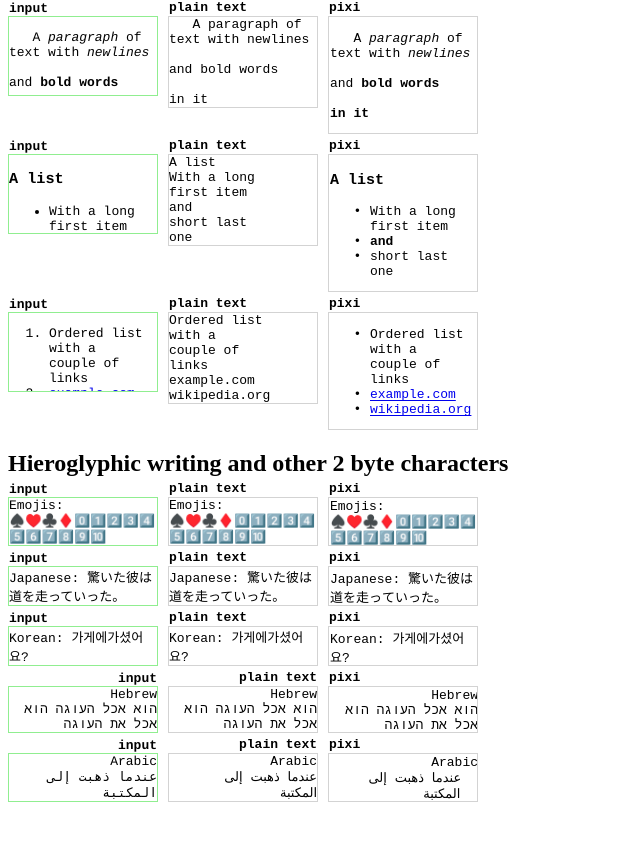
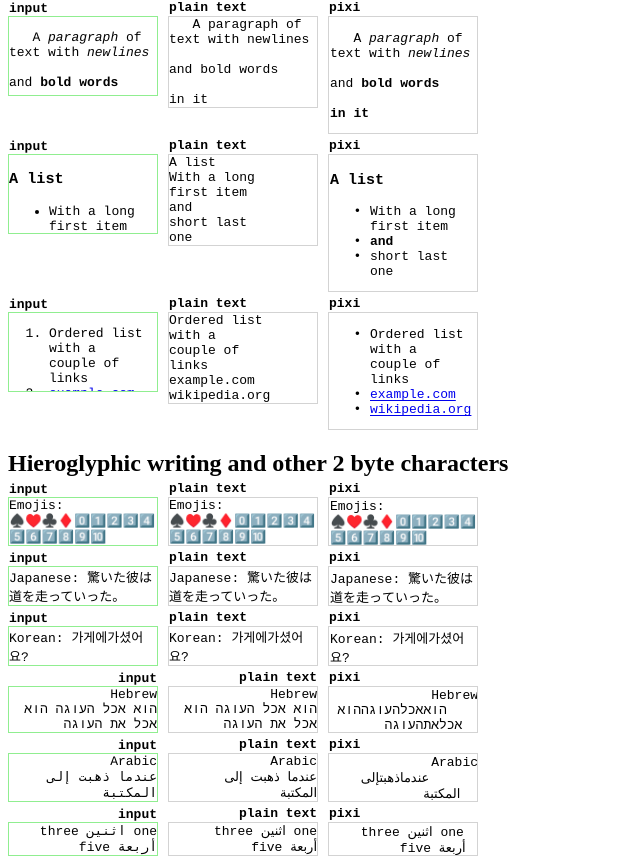
Before and after one commit to dvdvdmt/lines-of-rendered-text, a website built with Parcel: page src/index.html in a window 1280 px wide. Shown: the part 1368-2232 px from the top of the page, without its empty margins (0-640 px from the left). Before the commit the page ends 2178 px from the top, so only its background shows below. Built offline with nearby package versions, Linux system fonts and the light colour scheme.

Commit message:
Add rendered text to overcome the issues with RTL texts

```diff
--- a/src/index.html
+++ b/src/index.html
@@ -195,6 +195,12 @@ and <b>bold words</b>
       <pre class="output output--plain-text" dir="rtl">Plain text</pre>
       <pre class="output output--pixi">PixiJS</pre>
     </section>
+    <section class="example">
+      <!-- prettier-ignore -->
+      <div class="text text--small" contenteditable="true" dir='rtl'>one اثنين three أربعة five</div>
+      <pre class="output output--plain-text" dir="rtl">Plain text</pre>
+      <pre class="output output--pixi">PixiJS</pre>
+    </section>
     <script src="index.ts"></script>
   </body>
 </html>
--- a/src/index.ts
+++ b/src/index.ts
@@ -47,7 +47,7 @@ function initExample($example: HTMLElement) {
 }
 
 function createLiveText(block: ITextBlock) {
-  let result = new PIXI.LiveText(block.text, {
+  let result = new PIXI.LiveText(block.renderedText, {
     font: 'monospace',
     size: block.fontSize,
     bold: block.isBold,
--- a/src/relative-rect.ts
+++ b/src/relative-rect.ts
@@ -15,3 +15,24 @@ export function rootRelativeRectOf(node: IRect, root: HTMLElement): IRect {
     height: node.height,
   }
 }
+
+export function rectRelativeTo(root: HTMLElement) {
+  const rootRect = root.getBoundingClientRect()
+  const rootX = rootRect.x - root.scrollLeft
+  const rootY = rootRect.y - root.scrollTop
+
+  return function relativeRect(node: IRect) {
+    const x = node.x - rootX
+    const y = node.y - rootY
+    return {
+      x,
+      y,
+      left: x,
+      right: node.right - x,
+      top: y,
+      bottom: y + node.height,
+      width: node.width,
+      height: node.height,
+    }
+  }
+}
--- a/src/text-block.ts
+++ b/src/text-block.ts
@@ -1,5 +1,6 @@
 export interface ITextBlock {
   text: string
+  renderedText: string
   x: number
   y: number
   width: number
@@ -16,6 +17,7 @@ export interface ITextBlock {
 
 const defaultTextBlock = {
   text: '',
+  renderedText: '',
   bottom: 0,
   x: 0,
   y: 0,
--- a/src/text-blocks.ts
+++ b/src/text-blocks.ts
@@ -1,5 +1,5 @@
 import {iteratorOverTextsAndBrElements} from './iterator-over-texts-and-br-elements'
-import {IRect, rootRelativeRectOf} from './relative-rect'
+import {IRect, rectRelativeTo, rootRelativeRectOf} from './relative-rect'
 import {createTextBlock, ITextBlock} from './text-block'
 import {enrichBlocksWithHyperlinkOfNearestParent} from './enrich-blocks-with-hyperlink-of-nearest-parent'
 
@@ -41,70 +41,87 @@ function renderedTextBlocks(node: Text, root: HTMLElement): ITextBlock[] {
 
 interface ILine {
   text: string
+  renderedText: string
   x: number
   y: number
   width: number
   height: number
   bottom: number
 }
+
+interface IChar {
+  text: string
+  rect: IRect
+}
+
 function renderedTextLines(node: Text, root: HTMLElement): ILine[] {
   let text = node.textContent || ''
+  const selectRect = rectIn(node)
+  const rootRelativeRect = rectRelativeTo(root)
+  const chars = Array.from(text).map<IChar>((char, i) => {
+    return {
+      text: char === '\n' ? '' : char,
+      rect: rootRelativeRect(selectRect(i, i + 1)),
+    }
+  })
   let lineStartIdx = 0
-  let testCharIdx = 1
-  const selectRect = rectIn(node)
-  let lineRect = selectRect(lineStartIdx, lineStartIdx)
+  let nextCharIdx = 1
   const result: ReturnType<typeof renderedTextLines> = []
-  while (testCharIdx <= text.length) {
-    const testRect = selectRect(lineStartIdx, testCharIdx)
-    const isLineBreak = testRect.bottom > lineRect.bottom
+  while (nextCharIdx < chars.length) {
+    let prevRect = chars[nextCharIdx - 1].rect
+    const nextRect = chars[nextCharIdx].rect
+    const isLineBreak = nextRect.bottom > prevRect.bottom
     if (isLineBreak) {
-      const lineEndIdx = testCharIdx - 1
       result.push(
-        ...splitToLines(text.substring(lineStartIdx, lineEndIdx)).map(
-          toLine(rootRelativeRectOf(selectRect(lineStartIdx, lineEndIdx), root))
+        charsToLine(
+          chars.slice(lineStartIdx, nextCharIdx),
+          rootRelativeRect(selectRect(lineStartIdx, nextCharIdx))
         )
       )
-      lineStartIdx = lineEndIdx
-      lineRect = selectRect(lineStartIdx, testCharIdx)
+      lineStartIdx = nextCharIdx
     }
-    testCharIdx += 1
+    nextCharIdx += 1
   }
   result.push(
-    ...splitToLines(text.substring(lineStartIdx)).map(
-      toLine(rootRelativeRectOf(selectRect(lineStartIdx, text.length), root))
+    charsToLine(
+      chars.slice(lineStartIdx),
+      rootRelativeRect(selectRect(lineStartIdx, chars.length))
     )
   )
   return result
 }
 
-function splitToLines(text: string): string[] {
-  const lines = text.split('\n')
-  if (lines.length === 1) {
-    return lines
-  }
-  let omitNextEmptyLine = true
-  return lines.filter((line) => {
-    if (!line && omitNextEmptyLine) {
-      omitNextEmptyLine = false
-      return false
+const rtlCharRegExp = new RegExp('^[\u0591-\u07FF\uFB1D-\uFDFD\uFE70-\uFEFC]$')
+function charsToLine(chars: IChar[], lineRect: IRect): ILine {
+  const text = chars.reduce((acc, char) => acc + char.text, '')
+  chars.sort((a, b) => {
+    const aIsRtlChar = rtlCharRegExp.test(a.text)
+    const bIsRtlChar = rtlCharRegExp.test(b.text)
+    if (aIsRtlChar && bIsRtlChar) {
+      if (a.rect.x < b.rect.x) {
+        return 1
+      } else if (a.rect.x === b.rect.x) {
+        return 0
+      }
+      return -1
     }
-    if (line) {
-      omitNextEmptyLine = true
+
+    if (a.rect.x < b.rect.x) {
+      return -1
+    } else if (a.rect.x === b.rect.x) {
+      return 0
     }
-    return true
+    return 1
   })
-}
-
-function toLine(rect: IRect) {
-  return (line: string, lineNumber: number): ILine => {
-    return {
-      text: line,
-      x: rect.x,
-      y: rect.y + lineNumber * rect.height,
-      width: rect.width,
-      height: rect.height,
-      bottom: rect.bottom + lineNumber * rect.height,
-    }
+  const renderedText = chars.reduce((acc, char) => acc + char.text, '')
+  return {
+    text,
+    renderedText,
+    x: lineRect.x,
+    y: lineRect.y,
+    width: lineRect.width,
+    height: lineRect.height,
+    bottom: lineRect.bottom,
   }
 }
 
```
